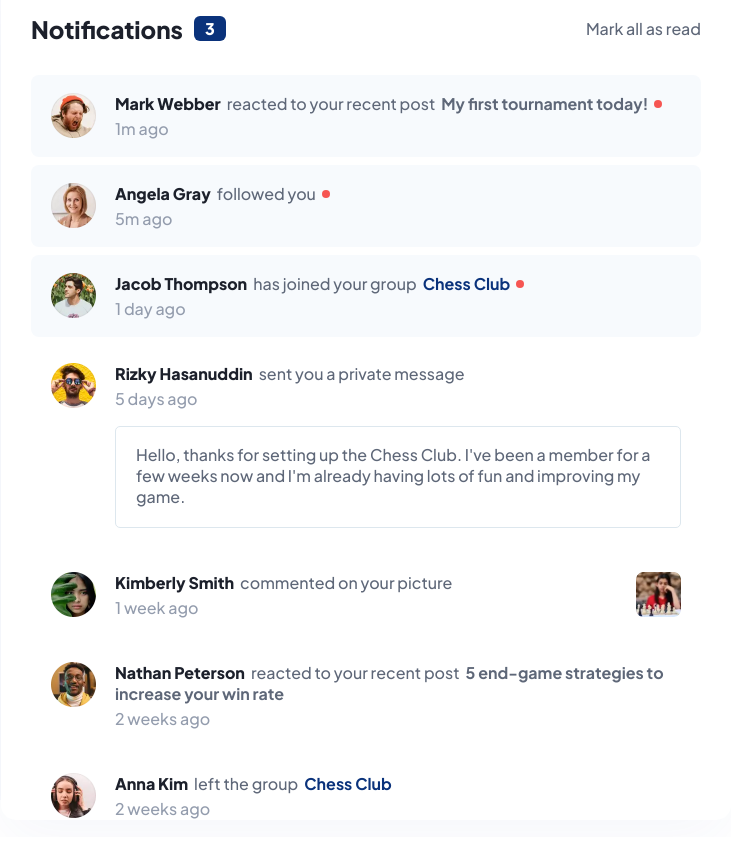
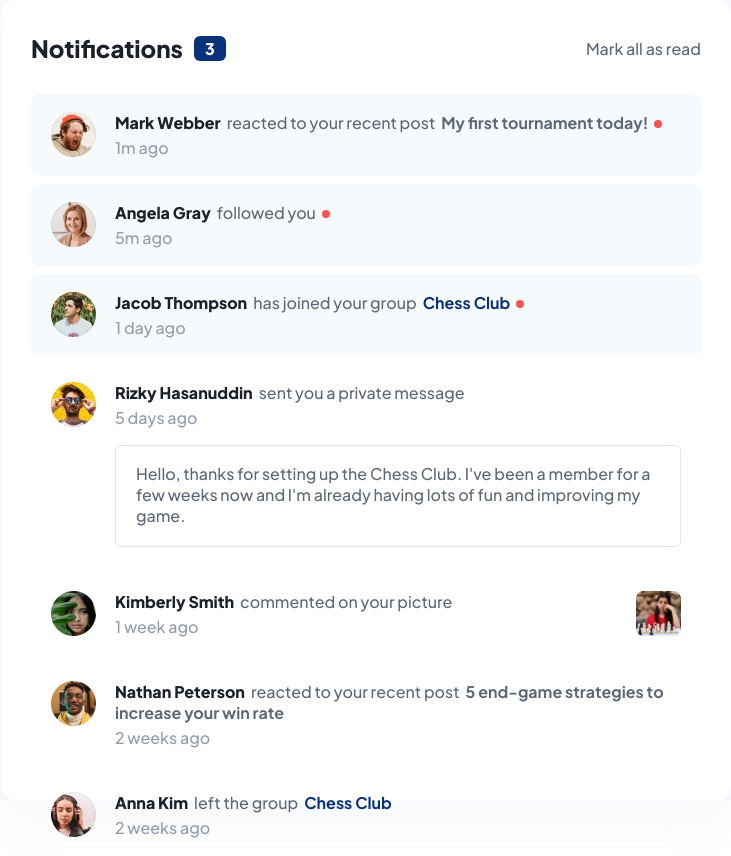
Before and after one commit to AdamHaniff/Notifications-Page, a React (Create React App) app: page / in a window 1280 px wide. Shown: the whole page, without its empty margins (274-1005 px from the left). Built offline with nearby package versions, Linux system fonts and the light colour scheme.

Commit message:
Gave notification__group a pointer cursor

```diff
--- a/src/css/main.css
+++ b/src/css/main.css
@@ -16,7 +16,8 @@ body {
 }
 
 html,
-body {
+body,
+#root {
   height: 100%;
 }
 
@@ -24,16 +25,15 @@ body {
   display: flex;
   justify-content: center;
   background: #f9fafd;
-  height: 100%;
 }
 
 .app {
   display: flex;
   flex-direction: column;
   gap: clamp(2.4rem, 2.4rem + 7 * (100vw - 37.5rem) / 355, 3.1rem);
-  padding: clamp(2.4rem, 2.4rem + 9 * (100vw - 37.5rem) / 355, 3.3rem) clamp(1.6rem, 1.6rem + 14 * (100vw - 37.5rem) / 355, 3rem) clamp(1.6rem, 1.6rem + 1 * (100vw - 37.5rem) / 355, 1.7rem);
+  padding: clamp(2.4rem, 2.4rem + 9 * (100vw - 37.5rem) / 355, 3.3rem) clamp(1.6rem, 1.6rem + 14 * (100vw - 37.5rem) / 355, 3rem) 2.9rem;
   max-width: 73rem;
-  max-height: 83.9rem;
+  max-height: 90.1rem;
   background: #fff;
 }
 
@@ -68,6 +68,7 @@ body {
   color: #5e6778;
   font-size: clamp(1.4rem, 1.4rem + 2 * (100vw - 37.5rem) / 355, 1.6rem);
   font-weight: 500;
+  cursor: pointer;
 }
 
 .notifications {
@@ -99,6 +100,7 @@ body {
   font-size: clamp(1.4rem, 1.4rem + 2 * (100vw - 37.5rem) / 355, 1.6rem);
   font-weight: 800;
   margin-right: 0.6rem;
+  cursor: pointer;
 }
 .notification__action {
   color: #5e6778;
@@ -111,12 +113,14 @@ body {
   font-size: clamp(1.4rem, 1.4rem + 2 * (100vw - 37.5rem) / 355, 1.6rem);
   font-weight: 700;
   margin-right: 0.6rem;
+  cursor: pointer;
 }
 .notification__group {
   color: #0a327b;
   font-size: clamp(1.4rem, 1.4rem + 2 * (100vw - 37.5rem) / 355, 1.6rem);
   font-weight: 700;
   margin-right: 0.6rem;
+  cursor: pointer;
 }
 .notification__unread {
   display: inline-block;
@@ -149,9 +153,6 @@ body {
 }
 
 @media only screen and (min-width: 45.625em) {
-  #root {
-    align-items: center;
-  }
   .app {
     border-radius: 1.5rem;
     box-shadow: 0 2rem 6rem 0 rgba(73, 97, 168, 0.05);
--- a/src/sass/main.scss
+++ b/src/sass/main.scss
@@ -37,7 +37,8 @@ body {
 }
 
 html,
-body {
+body,
+#root {
   height: 100%;
 }
 
@@ -45,7 +46,6 @@ body {
   display: flex;
   justify-content: center;
   background: $color-ghost-white;
-  height: 100%;
 }
 
 // *********** VARIABLES ***********
@@ -148,9 +148,9 @@ $responsive-39px-45px: clamp(
   display: flex;
   flex-direction: column;
   gap: $responsive-24px-31px;
-  padding: $responsive-24px-33px $responsive-16px-30px $responsive-16px-17px;
+  padding: $responsive-24px-33px $responsive-16px-30px 2.9rem;
   max-width: 73rem;
-  max-height: 83.9rem;
+  max-height: 90.1rem;
   background: $color-white;
 }
 
@@ -189,6 +189,7 @@ $responsive-39px-45px: clamp(
     color: $color-shuttle-grey;
     font-size: $responsive-14px-16px;
     font-weight: $fw-medium-bold;
+    cursor: pointer;
   }
 }
 
@@ -222,6 +223,7 @@ $responsive-39px-45px: clamp(
 
   &__name {
     @include notification-text-styles($color-dark, $fw-extra-bold);
+    cursor: pointer;
   }
 
   &__action {
@@ -230,10 +232,12 @@ $responsive-39px-45px: clamp(
 
   &__post {
     @include notification-text-styles($color-shuttle-grey, $fw-bold);
+    cursor: pointer;
   }
 
   &__group {
     @include notification-text-styles($color-catalina-blue, $fw-bold);
+    cursor: pointer;
   }
 
   &__unread {
@@ -272,11 +276,6 @@ $responsive-39px-45px: clamp(
 
 // ********** 730px LAYOUT **********
 @media only screen and (min-width: 45.625em) {
-  // ************* ROOT *************
-  #root {
-    align-items: center;
-  }
-
   // ************* APP *************
   .app {
     border-radius: 1.5rem;
```
Also changed, not shown: 1 other file (tests, documents, lock files or other folders).
